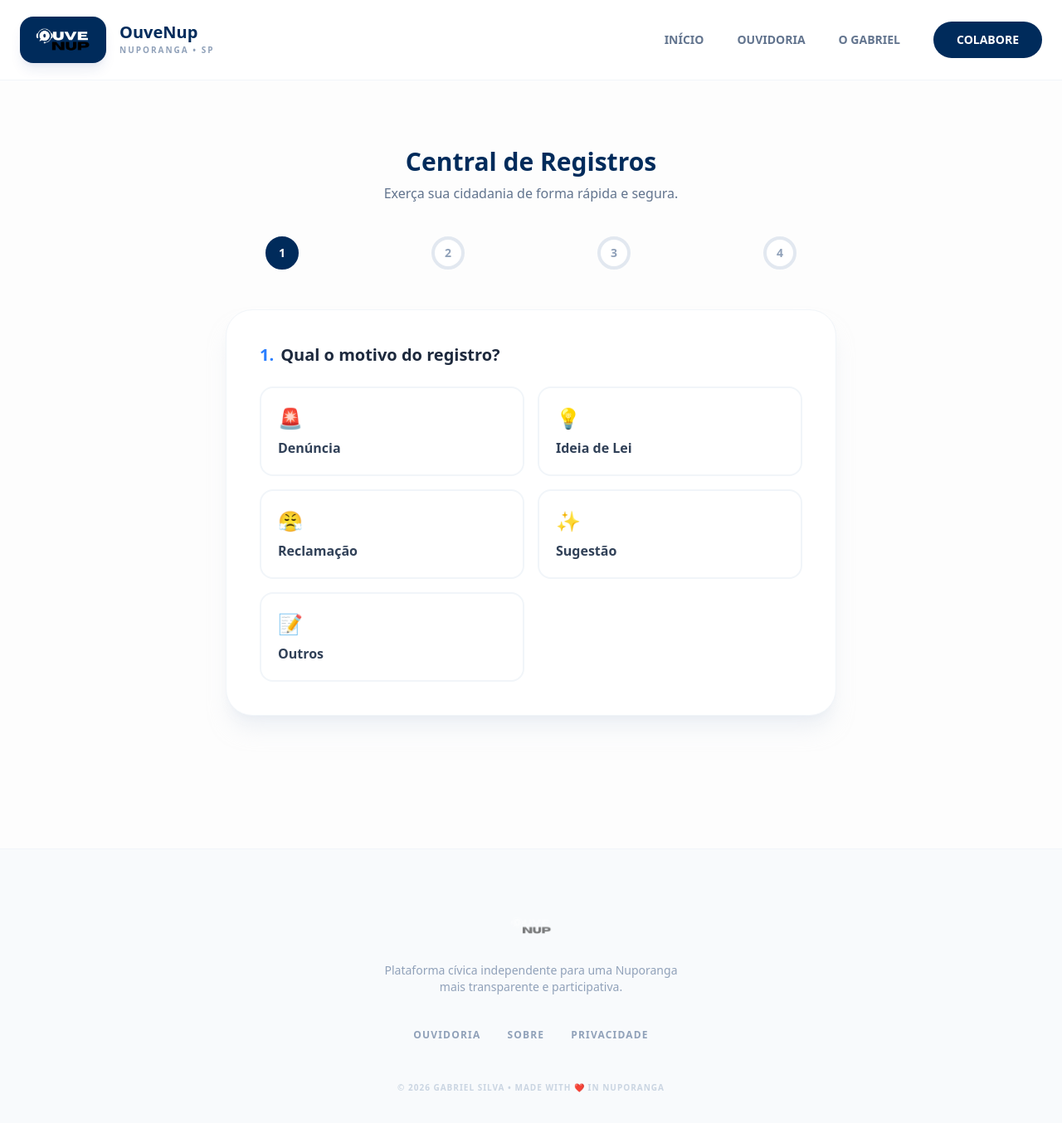
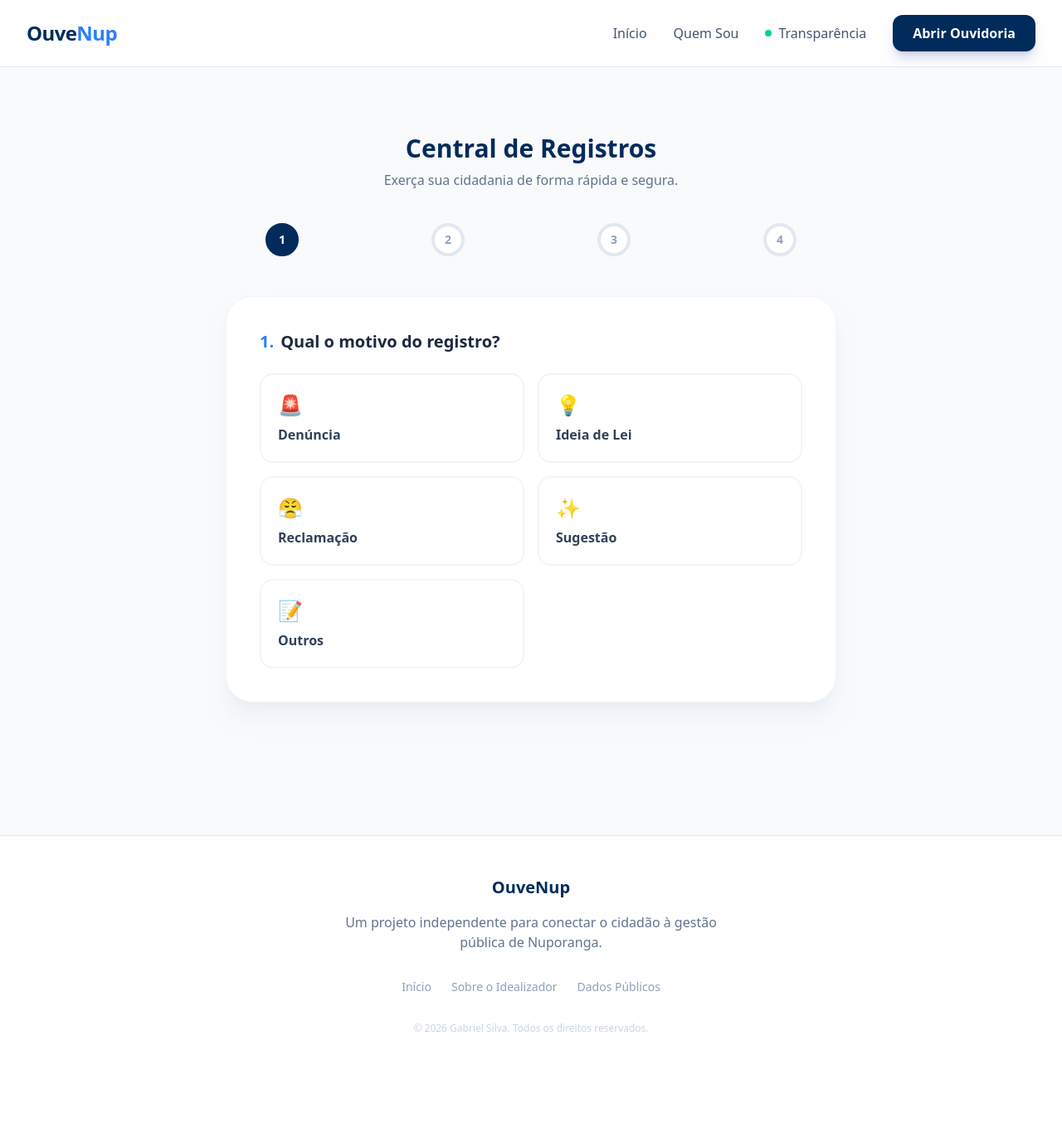
Before and after one commit to gabrielsilvanup/ouvenup-plataforma, a React (Vite) app: page /ouvidoria in a window 1280 px wide. Shown: the top 1354 px of the page at 83% size. After the commit the page ends 1296 px from the top, so only its background shows below. Built offline with nearby package versions, Linux system fonts and the light colour scheme; the HTML template or start-up script is replaced by a standard one.

Commit message:
Criação do Painel de Transparência e atualização do Menu

```diff
--- a/src/App.jsx
+++ b/src/App.jsx
@@ -1,64 +1,126 @@
-import { BrowserRouter as Router, Routes, Route, Link } from 'react-router-dom';
+import React, { useState, useEffect } from 'react';
+import { BrowserRouter as Router, Routes, Route, Link, useLocation } from 'react-router-dom';
+
+// Importação das Páginas
+import Home from './pages/Home';
 import Ouvidoria from './pages/Ouvidoria';
 import Institucional from './pages/Institucional';
-import logo from './assets/logo.png';
+import Painel from './pages/Painel'; // <--- Nova Página Conectada
 
-function App() {
+// Componente para garantir que a página suba ao topo na navegação
+function ScrollToTop() {
+  const { pathname } = useLocation();
+  useEffect(() => {
+    window.scrollTo(0, 0);
+  }, [pathname]);
+  return null;
+}
+
+export default function App() {
+  const [isMenuOpen, setIsMenuOpen] = useState(false);
+
+  // Fecha o menu mobile automaticamente ao clicar em um link
+  const closeMenu = () => setIsMenuOpen(false);
+
   return (
     <Router>
-      <div className="min-h-screen bg-[#FDFDFD] font-sans text-slate-900 selection:bg-blue-100 selection:text-blue-900">
+      <ScrollToTop />
 
-        {/* === HEADER: CLEAN & AUTHORITY === */}
-        <nav className="bg-white/80 backdrop-blur-md border-b border-slate-100 sticky top-0 z-50">
-          <div className="container mx-auto px-6 h-24 flex justify-between items-center">
+      <div className="min-h-screen bg-slate-50 font-sans text-slate-900 selection:bg-blue-100">
 
-            {/* BRANDING */}
-            <Link to="/" className="flex items-center group no-underline">
-              <div className="bg-[#002B5B] p-3 rounded-2xl shadow-lg shadow-blue-900/10 group-hover:scale-105 transition-transform duration-300">
-                <img src={logo} alt="OuveNup" className="h-8 w-auto object-contain" />
+        {/* NAVBAR FIXA */}
+        <nav className="sticky top-0 z-50 bg-white/80 backdrop-blur-md border-b border-slate-200 transition-all">
+          <div className="max-w-7xl mx-auto px-4 sm:px-6 lg:px-8">
+            <div className="flex justify-between items-center h-20">
+
+              {/* LOGO */}
+              <div className="flex-shrink-0 flex items-center">
+                <Link to="/" className="text-2xl font-black text-[#002B5B] tracking-tight hover:opacity-80 transition">
+                  Ouve<span className="text-blue-500">Nup</span>
+                </Link>
               </div>
-              <div className="ml-4 hidden sm:block">
-                <h2 className="text-xl font-black text-[#002B5B] leading-none">OuveNup</h2>
-                <p className="text-[10px] font-bold text-slate-400 uppercase tracking-[0.2em] mt-1">Nuporanga • SP</p>
+
+              {/* MENU DESKTOP */}
+              <div className="hidden md:flex items-center space-x-8">
+                <Link to="/" className="text-slate-600 hover:text-[#002B5B] font-medium transition hover:-translate-y-0.5">
+                  Início
+                </Link>
+                <Link to="/quem-sou" className="text-slate-600 hover:text-[#002B5B] font-medium transition hover:-translate-y-0.5">
+                  Quem Sou
+                </Link>
+                <Link to="/painel" className="text-slate-600 hover:text-[#002B5B] font-medium transition hover:-translate-y-0.5 flex items-center gap-2">
+                  <span className="w-2 h-2 rounded-full bg-emerald-400 animate-pulse"></span>
+                  Transparência
+                </Link>
+
+                {/* Botão de Ação */}
+                <Link to="/ouvidoria" className="bg-[#002B5B] text-white px-6 py-2.5 rounded-xl font-bold hover:bg-blue-900 transition shadow-lg shadow-blue-900/20 transform hover:-translate-y-1">
+                  Abrir Ouvidoria
+                </Link>
               </div>
-            </Link>
 
-            {/* NAVIGATION */}
-            <div className="hidden lg:flex items-center gap-10">
-              <Link to="/" className="text-sm font-bold text-slate-500 hover:text-[#002B5B] transition-colors">INÍCIO</Link>
-              <Link to="/ouvidoria" className="text-sm font-bold text-slate-500 hover:text-[#002B5B] transition-colors">OUVIDORIA</Link>
-              <Link to="/sobre" className="text-sm font-bold text-slate-500 hover:text-[#002B5B] transition-colors">O GABRIEL</Link>
-              <button className="bg-[#002B5B] text-white px-7 py-3 rounded-full font-bold text-sm hover:shadow-xl hover:shadow-blue-900/20 hover:-translate-y-0.5 transition-all active:scale-95">
-                COLABORE
-              </button>
+              {/* BOTÃO MOBILE (HAMBURGER) */}
+              <div className="md:hidden flex items-center">
+                <button
+                  onClick={() => setIsMenuOpen(!isMenuOpen)}
+                  className="text-slate-600 hover:text-[#002B5B] p-2 focus:outline-none"
+                >
+                  {isMenuOpen ? (
+                    <span className="text-2xl font-bold">✕</span> // Ícone Fechar
+                  ) : (
+                    <span className="text-2xl font-bold">☰</span> // Ícone Menu
+                  )}
+                </button>
+              </div>
             </div>
           </div>
+
+          {/* MENU MOBILE EXPANDIDO */}
+          {isMenuOpen && (
+            <div className="md:hidden bg-white border-t border-slate-100 absolute w-full shadow-xl animate-in slide-in-from-top-5">
+              <div className="px-4 pt-4 pb-8 space-y-4 flex flex-col">
+                <Link to="/" onClick={closeMenu} className="block px-3 py-2 text-slate-600 font-bold hover:bg-slate-50 rounded-lg">
+                  Início
+                </Link>
+                <Link to="/quem-sou" onClick={closeMenu} className="block px-3 py-2 text-slate-600 font-bold hover:bg-slate-50 rounded-lg">
+                  Quem Sou
+                </Link>
+                <Link to="/painel" onClick={closeMenu} className="block px-3 py-2 text-slate-600 font-bold hover:bg-slate-50 rounded-lg flex items-center gap-2">
+                  Transparência <span className="text-[10px] bg-emerald-100 text-emerald-700 px-2 py-0.5 rounded-full uppercase tracking-wide">Novo</span>
+                </Link>
+                <Link to="/ouvidoria" onClick={closeMenu} className="block px-3 py-4 mt-4 bg-[#002B5B] text-white text-center rounded-xl font-bold shadow-lg">
+                  Abrir Ouvidoria
+                </Link>
+              </div>
+            </div>
+          )}
         </nav>
 
-        {/* === MAIN CONTENT === */}
-        <main>
+        {/* ÁREA DE CONTEÚDO PRINCIPAL */}
+        <main className="pt-10 pb-20 animate-in fade-in duration-500">
           <Routes>
             <Route path="/" element={<Home />} />
-            <Route path="/ouvidoria" element={<div className="container mx-auto px-6 pt-10"><Ouvidoria /></div>} />
-            <Route path="/sobre" element={<div className="container mx-auto px-6 pt-10"><Institucional /></div>} />
+            <Route path="/quem-sou" element={<Institucional />} />
+            <Route path="/ouvidoria" element={<Ouvidoria />} />
+            <Route path="/painel" element={<Painel />} />
           </Routes>
         </main>
 
-        {/* === FOOTER: MINIMALIST === */}
-        <footer className="bg-slate-50 py-20 mt-20 border-t border-slate-100">
-          <div className="container mx-auto px-6 text-center">
-            <img src={logo} alt="OuveNup" className="h-6 mx-auto mb-8 opacity-50 grayscale" />
-            <p className="text-slate-400 text-sm font-medium max-w-sm mx-auto mb-10">
-              Plataforma cívica independente para uma Nuporanga mais transparente e participativa.
+        {/* RODAPÉ SIMPLES */}
+        <footer className="bg-white border-t border-slate-200 py-12 mt-auto">
+          <div className="max-w-7xl mx-auto px-4 text-center">
+            <h3 className="text-xl font-black text-[#002B5B] mb-4">OuveNup</h3>
+            <p className="text-slate-500 mb-8 max-w-md mx-auto">
+              Um projeto independente para conectar o cidadão à gestão pública de Nuporanga.
             </p>
-            <div className="flex justify-center gap-8 mb-12 text-slate-400 font-bold text-xs tracking-widest uppercase">
-              <Link to="/ouvidoria" className="hover:text-[#002B5B]">Ouvidoria</Link>
-              <Link to="/sobre" className="hover:text-[#002B5B]">Sobre</Link>
-              <a href="#" className="hover:text-[#002B5B]">Privacidade</a>
+            <div className="flex justify-center gap-6 text-sm text-slate-400 font-medium">
+              <Link to="/" className="hover:text-[#002B5B]">Início</Link>
+              <Link to="/quem-sou" className="hover:text-[#002B5B]">Sobre o Idealizador</Link>
+              <Link to="/painel" className="hover:text-[#002B5B]">Dados Públicos</Link>
             </div>
-            <p className="text-[10px] text-slate-300 font-bold tracking-widest uppercase">
-              © 2026 GABRIEL SILVA • MADE WITH ❤️ IN NUPORANGA
-            </p>
+            <div className="mt-8 text-xs text-slate-300">
+              &copy; {new Date().getFullYear()} Gabriel Silva. Todos os direitos reservados.
+            </div>
           </div>
         </footer>
 
@@ -66,91 +128,3 @@
     </Router>
   );
 }
-
-function Home() {
-  return (
-    <div className="animate-in fade-in duration-700">
-      {/* 1. HERO: BOLD & MODERN (Inspirado na Manus e Congresso em Foco) */}
-      <section className="relative pt-20 pb-32 overflow-hidden">
-        <div className="container mx-auto px-6 relative z-10 text-center">
-          <div className="inline-flex items-center gap-2 bg-blue-50 text-[#002B5B] px-4 py-2 rounded-full mb-8 border border-blue-100">
-            <span className="relative flex h-2 w-2">
-              <span className="animate-ping absolute inline-flex h-full w-full rounded-full bg-blue-400 opacity-75"></span>
-              <span className="relative inline-flex rounded-full h-2 w-2 bg-blue-600"></span>
-            </span>
-            <span className="text-[10px] font-black uppercase tracking-widest">Plataforma Cívica Ativa</span>
-          </div>
-
-          <h1 className="text-5xl md:text-7xl font-black text-[#002B5B] mb-8 tracking-tight max-w-5xl mx-auto leading-[1.1]">
-            O seu canal direto de participação em <span className="text-blue-600">Nuporanga.</span>
-          </h1>
-
-          <p className="text-lg md:text-xl text-slate-500 mb-12 max-w-2xl mx-auto leading-relaxed font-medium">
-            O <span className="text-[#002B5B] font-bold">OuveNup</span> conecta você às decisões municipais. Registre demandas, acompanhe estatísticas e participe ativamente.
-          </p>
-
-          <div className="flex flex-col sm:flex-row items-center justify-center gap-4">
-            <Link to="/ouvidoria" className="w-full sm:w-auto bg-[#002B5B] text-white px-10 py-5 rounded-2xl font-bold text-lg hover:shadow-2xl hover:shadow-blue-900/30 hover:-translate-y-1 transition-all">
-              Registre Sua Demanda Aqui
-            </Link>
-            <Link to="/sobre" className="w-full sm:w-auto bg-white text-[#002B5B] border-2 border-slate-100 px-10 py-5 rounded-2xl font-bold text-lg hover:bg-slate-50 transition-all">
-              Conheça o Projeto
-            </Link>
-          </div>
-        </div>
-
-        {/* Elemento Decorativo: O "Aura" de Fundo */}
-        <div className="absolute top-0 left-1/2 -translate-x-1/2 w-full h-full -z-10 opacity-30 pointer-events-none">
-          <div className="absolute top-0 left-1/4 w-96 h-96 bg-blue-400 rounded-full mix-blend-multiply filter blur-[120px]"></div>
-          <div className="absolute top-0 right-1/4 w-96 h-96 bg-cyan-300 rounded-full mix-blend-multiply filter blur-[120px]"></div>
-        </div>
-      </section>
-
-      {/* 2. STATS BAR (Inspirado no Ranking dos Políticos) */}
-      <section className="container mx-auto px-6 -mt-10 mb-24">
-        <div className="bg-white border border-slate-100 rounded-[2.5rem] p-10 shadow-2xl shadow-slate-200/50 grid grid-cols-2 md:grid-cols-4 gap-8">
-          {[
-            { label: 'Independência', value: '100%', color: 'text-blue-600' },
-            { label: 'Acesso Digital', value: '24h', color: 'text-cyan-500' },
-            { label: 'Participação', value: 'Livre', color: 'text-emerald-500' },
-            { label: 'Transparência', value: 'Total', color: 'text-amber-500' }
-          ].map((stat, i) => (
-            <div key={i} className="text-center border-r last:border-0 border-slate-100">
-              <span className={`block text-3xl font-black ${stat.color} mb-1`}>{stat.value}</span>
-              <span className="text-[10px] font-black text-slate-400 uppercase tracking-widest">{stat.label}</span>
-            </div>
-          ))}
-        </div>
-      </section>
-
-      {/* 3. VALUE PROPOSITION (Inspirado na Manus) */}
-      <section className="py-24 bg-slate-50/50">
-        <div className="container mx-auto px-6">
-          <div className="grid lg:grid-cols-3 gap-12">
-
-            <div className="bg-white p-10 rounded-[3rem] shadow-sm border border-slate-100 hover:shadow-xl transition-all duration-500 group">
-              <div className="w-16 h-16 bg-blue-50 rounded-2xl flex items-center justify-center text-3xl mb-8 group-hover:scale-110 transition-transform">🗣️</div>
-              <h3 className="text-2xl font-black text-[#002B5B] mb-4">Registre sua Voz</h3>
-              <p className="text-slate-500 font-medium leading-relaxed">Envie demandas e sugestões diretamente. O anonimato é uma opção disponível para sua segurança.</p>
-            </div>
-
-            <div className="bg-white p-10 rounded-[3rem] shadow-sm border border-slate-100 hover:shadow-xl transition-all duration-500 group">
-              <div className="w-16 h-16 bg-cyan-50 rounded-2xl flex items-center justify-center text-3xl mb-8 group-hover:scale-110 transition-transform">📊</div>
-              <h3 className="text-2xl font-black text-[#002B5B] mb-4">Transparência Total</h3>
-              <p className="text-slate-500 font-medium leading-relaxed">Acompanhe estatísticas em tempo real sobre as demandas registradas pela comunidade nuporanguense.</p>
-            </div>
-
-            <div className="bg-white p-10 rounded-[3rem] shadow-sm border border-slate-100 hover:shadow-xl transition-all duration-500 group">
-              <div className="w-16 h-16 bg-emerald-50 rounded-2xl flex items-center justify-center text-3xl mb-8 group-hover:scale-110 transition-transform">🤝</div>
-              <h3 className="text-2xl font-black text-[#002B5B] mb-4">Participação Cidadã</h3>
-              <p className="text-slate-500 font-medium leading-relaxed">Faça parte do debate qualificado sobre o futuro de Nuporanga e contribua para o desenvolvimento local.</p>
-            </div>
-
-          </div>
-        </div>
-      </section>
-    </div>
-  );
-}
-
-export default App;
--- /dev/null
+++ b/src/pages/Painel.jsx
@@ -0,0 +1,65 @@
+import React from 'react';
+import { Link } from 'react-router-dom';
+
+export default function Painel() {
+  // O link que você me enviou
+  const embedUrl = "https://lookerstudio.google.com/embed/reporting/a3e308d1-7d0c-43c0-941a-3106a3042bde/page/v1fnF";
+  // Nota: Transformei seu link curto no link completo de embed para garantir que funcione no iframe
+
+  return (
+    <div className="max-w-7xl mx-auto pb-20 px-4">
+
+      {/* CABEÇALHO */}
+      <div className="bg-[#002B5B] rounded-[2.5rem] p-8 md:p-12 text-white mb-10 shadow-2xl shadow-blue-900/20 relative overflow-hidden">
+        {/* Decorativo de fundo */}
+        <div className="absolute top-0 right-0 w-64 h-64 bg-cyan-400 rounded-full mix-blend-overlay filter blur-[60px] opacity-20 translate-x-1/2 -translate-y-1/2"></div>
+
+        <div className="relative z-10 flex flex-col md:flex-row justify-between items-center gap-6">
+          <div>
+            <div className="inline-block bg-blue-800/50 border border-blue-700/50 px-4 py-1.5 rounded-full text-xs font-bold uppercase tracking-widest text-cyan-300 mb-4">
+              Dados em Tempo Real
+            </div>
+            <h1 className="text-3xl md:text-5xl font-black mb-4 leading-tight">
+              Painel da Cidade
+            </h1>
+            <p className="text-blue-100 text-lg max-w-2xl font-light">
+              Acompanhe as estatísticas das demandas enviadas pela população. A transparência é o primeiro passo para a mudança.
+            </p>
+          </div>
+
+          {/* Botão de Ação */}
+          <Link to="/ouvidoria" className="bg-white text-[#002B5B] px-8 py-4 rounded-xl font-bold hover:bg-cyan-50 transition shadow-lg whitespace-nowrap">
+            + Nova Demanda
+          </Link>
+        </div>
+      </div>
+
+      {/* ÁREA DO GRÁFICO (IFRAME) */}
+      <div className="bg-white p-2 rounded-3xl shadow-xl border border-slate-100 overflow-hidden h-[800px] md:h-[600px] relative">
+        <iframe
+          width="100%"
+          height="100%"
+          src={embedUrl}
+          frameBorder="0"
+          style={{ border: 0 }}
+          allowFullScreen
+          title="Relatório OuveNup"
+          className="rounded-2xl bg-slate-50"
+        ></iframe>
+
+        {/* Aviso caso demore a carregar */}
+        <div className="absolute inset-0 -z-10 flex items-center justify-center text-slate-400">
+          <div className="text-center">
+            <p className="mb-2">Carregando dados...</p>
+            <div className="w-8 h-8 border-4 border-slate-200 border-t-[#002B5B] rounded-full animate-spin mx-auto"></div>
+          </div>
+        </div>
+      </div>
+
+      <p className="text-center text-slate-400 text-sm mt-6">
+        Dados atualizados automaticamente a partir da base do OuveNup.
+      </p>
+
+    </div>
+  );
+}
```
